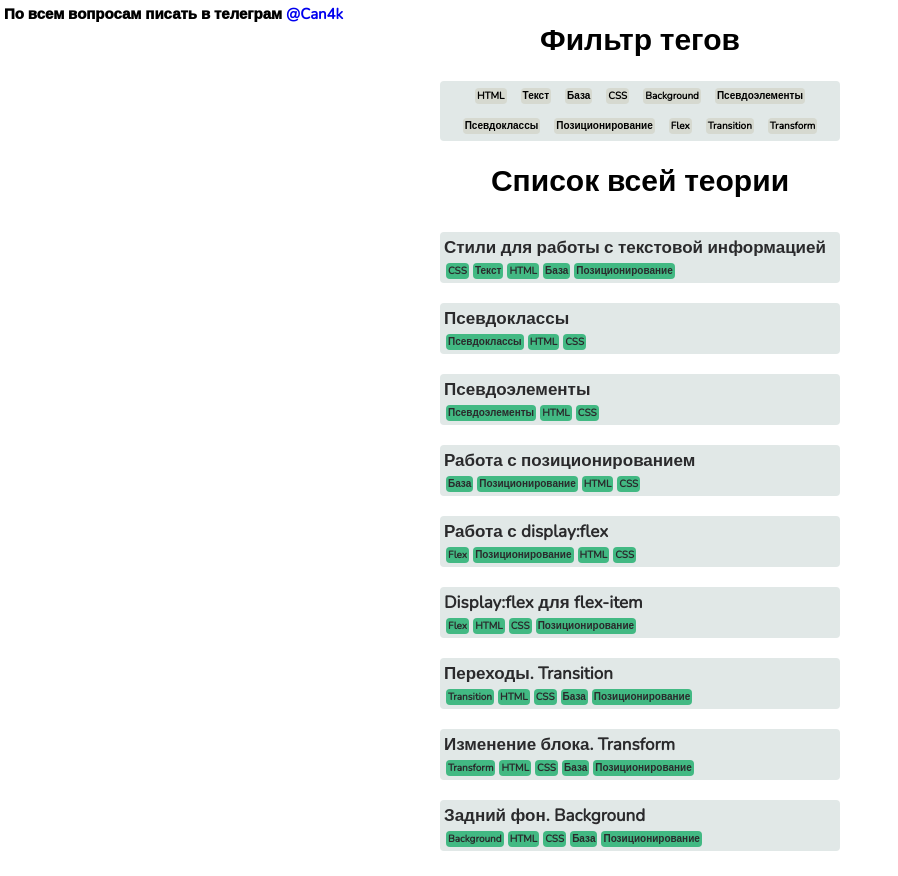
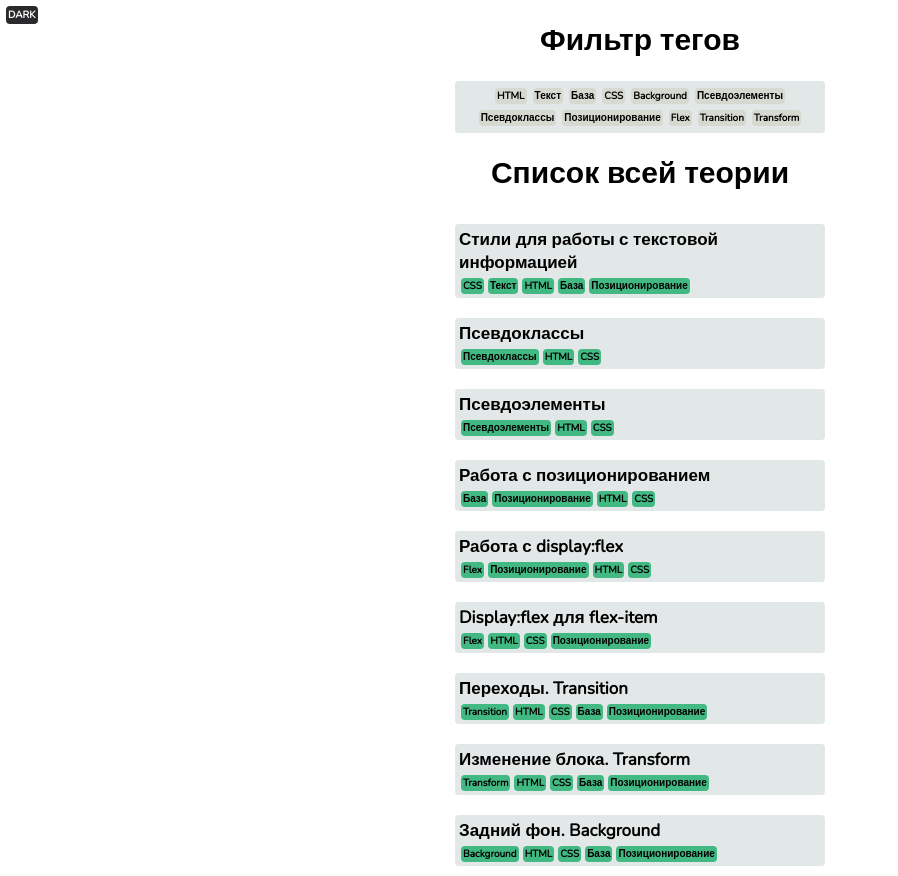
Before and after one commit to Can4k/csshelper, a Vue app: page / in a window 1280 px wide. Shown: the whole page, without its empty margins (0-898 px from the left). Built offline with nearby package versions, Linux system fonts and the light colour scheme.

Commit message:
-Темная тема. -Исправление мелких недочетов.

```diff
--- a/package.json
+++ b/package.json
@@ -7,6 +7,7 @@
     "build": "vue-cli-service build"
   },
   "dependencies": {
+    "firebase": "^9.6.6",
     "npm-git-install": "^0.3.0",
     "vue": "^3.0.0",
     "vue-router": "^4.0.0-0",
--- a/src/App.vue
+++ b/src/App.vue
@@ -1,5 +1,7 @@
 <template>
-  <router-view/>
+  <div>
+    <router-view/>
+  </div>
 </template>
 
 <style>
@@ -8,4 +10,14 @@
   padding: 0;
   box-sizing: border-box;
 }
+*::-webkit-scrollbar {
+  background-color: #e1e8e7;
+  width: 5px;
+}
+*::-webkit-scrollbar-thumb {
+  background-color: #42b983;
+}
+* {
+  transition-duration: .2s;
+}
 </style>
--- a/src/components/LessonCard.vue
+++ b/src/components/LessonCard.vue
@@ -1,5 +1,7 @@
 <template>
-  <div class="lesson-card-default" @click="openLesson">
+  <div class="lesson-card-default"
+       :class="[this.$store.state.isDarkTheme? 'lesson-card-dark' : 'lesson-card-light']"
+       @click="openLesson">
     <strong>{{currentObject.header}}</strong>
     <div class="lesson-card-body">
       <span class="tag" v-for="tag in currentObject.tags">
@@ -39,17 +41,28 @@ export default {
 
 <style scoped>
 .lesson-card-default {
-  background-color: #e1e8e7;
   color: #2a2a2c;
   border-radius: 4px;
   padding: 4px;
   margin: 10px;
-  max-width: 400px;
-  min-width: 400px;
+  max-width: 370px;
+  min-width: 370px;
   transition-duration: .2s;
 }
-.lesson-card-default:hover{
+.lesson-card-light {
+  background-color: #e1e8e7;
+  color: black;
+}
+.lesson-card-dark {
+  background-color: #292F2F;
+  color: #b0b7b6;
+}
+.lesson-card-light:hover{
   background-color: #d8d8e1;
+  cursor: pointer;
+}
+.lesson-card-dark:hover{
+  background-color: #5c6464;
   cursor: pointer;
 }
 .lesson-card-default strong {
@@ -64,9 +77,12 @@ export default {
   background-color: #42b983;
   border-radius: 4px;
   padding: 1px 2px 1px 2px;
+  transition-duration: 0s;
+  color: black;
 }
 .tag {
   margin: 1px 2px 1px 2px;
+  transition-duration: 0s;
 }
 .lesson-card-body {
   display: flex;
--- a/src/components/Searcher.vue
+++ b/src/components/Searcher.vue
@@ -1,8 +1,10 @@
 <template>
   <div class="filter-container">
-    <div class="searcher-container">
-    <span class="tag" v-for="tag in activeTags" @click="log(tag)">
-        <strong :class="[tag.isActive? 'on-tag' : 'off-tag']">{{tag.name}}</strong>
+    <div class="searcher-container"
+         :class="[this.$store.state.isDarkTheme? 'dark' : 'light']">
+    <span class="tag" v-for="tag in activeTags">
+        <strong v-show="this.$store.state.isDarkTheme" :class="[tag.isActive? 'on-tag-d' : 'off-tag-d']" @click="log(tag)">{{tag.name}}</strong>
+        <strong v-show="!this.$store.state.isDarkTheme" :class="[tag.isActive? 'on-tag' : 'off-tag']" @click="log(tag)">{{tag.name}}</strong>
     </span>
     </div>
   </div>
@@ -34,16 +36,19 @@ export default {
   font-size: 10px;
   border-radius: 4px;
   padding: 1px 2px 1px 2px;
+  display: flex;
+  align-items: center;
   margin: 3px;
   }
 .searcher-container{
   display: flex;
-  width: 400px;
+  width: 370px;
   background-color: #e1e8e7;
   border-radius: 4px;
   margin: 0;
   flex-wrap: wrap;
   justify-content: center;
+  padding: 4px;
 }
 .filter-container {
   display: flex;
@@ -54,20 +59,27 @@ export default {
   text-align: center;
 }
 .tag strong {
-  margin: 7px;
   cursor: pointer;
   user-select: none;
 }
 .on-tag {
   display: flex;
-  justify-self: start !important;
   align-items: center;
   background-color: #42b983;
 }
 .off-tag {
   display: flex;
-  justify-self: start !important;
   align-items: center;
   background-color: #d6d9d0;
 }
+.dark {
+  background-color: #292F2F;
+  color: black;
+}
+.off-tag-d {
+  background-color: #4c5656;
+}.on-tag-d {
+  color: black;
+  background-color: #42b983;
+ }
 </style>
--- /dev/null
+++ b/src/components/ThemeButton.vue
@@ -0,0 +1,45 @@
+<template>
+  <span @click="clicked"
+        class="theme-button-container" :class="[this.$store.state.isDarkTheme? 'dark' : 'white']">
+    <strong v-show="this.$store.state.isDarkTheme">LIGHT</strong>
+    <strong v-show="!this.$store.state.isDarkTheme">DARK</strong>
+  </span>
+</template>
+
+<script>
+export default {
+  name: "ThemeButton",
+  methods: {
+    clicked() {
+      this.$store.state.isDarkTheme = !this.$store.state.isDarkTheme;
+      this.$store.state.isDarkTheme?
+          document.body.style.backgroundColor = "#121515" : document.body.style.backgroundColor = "white";
+    }
+  }
+}
+</script>
+
+<style scoped>
+.theme-button-container {
+  transition-duration: .5s;
+  background-color: #2a2a2c;
+  color: white;
+  font-family: 'Nunito', sans-serif;
+  font-size: 10px;
+  border-radius: 4px;
+  margin: 2px;
+  padding: 2px;
+  cursor: pointer;
+  user-select: none;
+}
+.dark {
+  background-color: #e1e8e7;
+  color: black;
+  transition-duration: .4s;
+}
+.white {
+  color: white;
+  transition-duration: .4s;
+  box-shadow: 0 0 100px;
+}
+</style>
--- a/src/components/lessonWindow.vue
+++ b/src/components/lessonWindow.vue
@@ -1,14 +1,14 @@
 <template>
   <transition name="fade">
-    <div v-show="isActive" class="lesson-window-content">
-      <div class="information-content">
+    <div v-show="isActive" :class="[this.$store.state.isDarkTheme? 'lesson-window-content-d' : 'lesson-window-content']" >
+      <div class="information-content" :class="[this.$store.state.isDarkTheme? 'information-content-d' : '']">
         <h2>{{currentObject.header}}</h2>
         <div v-for="i in currentObject.body">
           <b>{{i}}</b>
         </div>
         <footer>
           <div class="ok-button" @click="closeLesson">
-            <h3>ОК</h3>
+            <h3 :style="[this.$store.state.isDarkTheme? 'background-color: #04579b' : '']">ОК</h3>
           </div>
         </footer>
       </div>
@@ -48,8 +48,16 @@ export default {
   width: 100%;
   height: 100%;
   z-index: 1;
-  transition-duration: 4s;
   background-color: #d8d8e1;
+}
+.lesson-window-content-d {
+  position: fixed;
+  top: 0;
+  left: 0;
+  width: 100%;
+  height: 100%;
+  z-index: 1;
+  background-color: #2a2a2c;
 }
 .fade-enter-active,
 .fade-leave-active {
@@ -69,6 +77,22 @@ export default {
   padding: 10px;
   font-family: 'Nunito', sans-serif;
   z-index: 2;
+}
+.information-content-d{
+  background-color: #394141;
+}
+.information-content-d b{
+  font-size: 13px;
+  color: #b0b7b6;
+}
+.information-content-d h2{
+  text-align: center;
+  margin-bottom: 5px;
+  color: #b0b7b6;
+}
+.information-content-d h2{
+  text-align: center;
+  margin-bottom: 5px;
 }
 .information-content h2 {
   text-align: center;
--- a/src/store/index.js
+++ b/src/store/index.js
@@ -2,6 +2,7 @@ import {createStore} from 'vuex'
 
 export default createStore({
     state: {
+        isDarkTheme: false,
         LessonsList: [
             {
                 id: 0,
--- a/src/views/Directory.vue
+++ b/src/views/Directory.vue
@@ -1,8 +1,8 @@
 <template>
   <div class="main-container">
-    <h2>Фильтр тегов</h2>
+    <h2 :class="[this.$store.state.isDarkTheme? 'dark-h2' : '']">Фильтр тегов</h2>
     <searcher @updateList="updateList"/>
-    <h2>Список всей теории</h2>
+    <h2 :class="[this.$store.state.isDarkTheme? 'dark-h2' : '']">Список всей теории</h2>
     <transition-group name="list">
       <div v-for="i in currentLessonList" class="lessons-container">
         <lesson-card @openLesson="openWindow" :card-index="i.id"/>
@@ -11,7 +11,7 @@
   </div>
   <lesson-window @closeLesson="closeWindow" :is-active="isLessonOpen" :lesson-number="selectedNumber"/>
   <div class="telegram-logo">
-    <strong>По всем вопросам писать в телеграм <a href="https://t.me/Can4k" target="_blank">@Can4k</a></strong>
+    <theme-button/>
   </div>
 </template>
 
@@ -19,10 +19,11 @@
 import LessonCard from "@/components/LessonCard";
 import LessonWindow from "@/components/lessonWindow";
 import Searcher from "@/components/Searcher";
+import ThemeButton from "@/components/ThemeButton";
 
 export default {
   name: "Directory",
-  components: {Searcher, LessonWindow, LessonCard},
+  components: {ThemeButton, Searcher, LessonWindow, LessonCard},
   methods: {
     openWindow(data) {
       this.selectedNumber = data.lessonIndex;
@@ -82,6 +83,11 @@ export default {
   font-size: 30px;
   text-align: center;
   margin: 20px;
+  user-select: none;
+}
+
+.main-container .dark-h2 {
+  color: #b0b7b6;
 }
 
 .lessons-container {
@@ -94,6 +100,7 @@ export default {
   top: 4px;
   display: flex;
   align-items: center;
+  justify-content: center;
 }
 
 .telegram-logo img{
@@ -103,14 +110,24 @@ export default {
 .telegram-logo strong {
   font-family: 'Nunito', sans-serif;
   font-weight: 1000;
-  font-size: 15px;
+  font-size: 10px;
+  color: black;
+}
+
+.telegram-logo-dark {
+  color: #e1e8e7;
 }
 
 a:visited {
   text-decoration: none;
   color: #008cff;
 }
-
+.telegram-logo-dark strong{
+  color: white;
+}
+.telegram-logo-dark strong{
+  color: white;
+}
 a:hover {
   text-decoration: none;
   color: darkblue;
```
Also changed, not shown: 1 other file (tests, documents, lock files or other folders).
